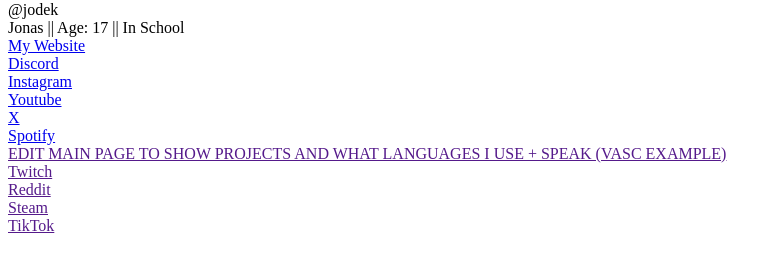
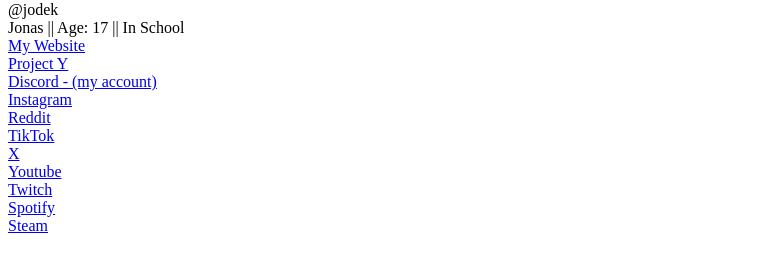
Before and after one commit to jodekq-linktree/jodekq-linktree.github.io, a plain HTML site: page index.html in a window 1280 px wide. Shown: the part 311-580 px from the top of the page, without its empty margins (0-782 px from the left). Drawn offline with nearby package versions, Linux system fonts and the light colour scheme.

Commit message:
Changes
Structered + Added Links

```diff
--- a/index.html
+++ b/index.html
@@ -31,34 +31,37 @@
     </div>
     <div class="section-divide"></div>
     <div class="link">
-        <a class="link-content" href="https://discordapp.com/users/485815291406843904" target="_blank" rel="nofollow">Discord</a>
+        <a class="link-content" href="https://discordapp.com/users/485815291406843904" target="_blank" rel="nofollow">Project Y</a>
+    </div>
+    <div class="section-divide"></div>
+    <div class="link">
+        <a class="link-content" href="https://discordapp.com/users/485815291406843904" target="_blank" rel="nofollow">Discord - (my account)</a>
     </div>
     <div class="link">
         <a class="link-content" href="https://www.instagram.com/joonas.de/" target="_blank" rel="nofollow">Instagram</a>
     </div>
     <div class="link">
-        <a class="link-content" href="https://www.youtube.com/@jodek" target="_blank" rel="nofollow">Youtube</a>
+        <a class="link-content" href="https://www.reddit.com/user/thejodek" target="_blank" rel="nofollow">Reddit</a>
+    </div>
+    <div class="link">
+        <a class="link-content" href="https://www.tiktok.com/@the_jodek" target="_blank" rel="nofollow">TikTok</a>
     </div>
     <div class="link">
         <a class="link-content" href="https://twitter.com/the_jodek" target="_blank" rel="nofollow">X</a>
     </div>
+    <div class="section-divide"></div>
+    <div class="link">
+        <a class="link-content" href="https://www.youtube.com/@jodek" target="_blank" rel="nofollow">Youtube</a>
+    </div>
+    <div class="link">
+        <a class="link-content" href="https://www.twitch.tv/thejodek" target="_blank" rel="nofollow">Twitch</a>
+    </div>
+    <div class="section-divide"></div>
     <div class="link">
         <a class="link-content" href="https://open.spotify.com/user/fgxswj8ejkf4guhf5eyf94jxi" target="_blank" rel="nofollow">Spotify</a>
     </div>
     <div class="link">
-        <a class="link-content" href="" target="_blank" rel="nofollow">EDIT MAIN PAGE TO SHOW PROJECTS AND WHAT LANGUAGES I USE + SPEAK (VASC EXAMPLE)</a>
-    </div>
-    <div class="link">
-        <a class="link-content" href="" target="_blank" rel="nofollow">Twitch</a>
-    </div>
-    <div class="link">
-        <a class="link-content" href="" target="_blank" rel="nofollow">Reddit</a>
-    </div>
-    <div class="link">
-        <a class="link-content" href="" target="_blank" rel="nofollow">Steam</a>
-    </div>
-    <div class="link">
-        <a class="link-content" href="" target="_blank" rel="nofollow">TikTok</a>
+        <a class="link-content" href="https://steamcommunity.com/id/thejodek/" target="_blank" rel="nofollow">Steam</a>
     </div>
     <div class="section-divide"></div>
 </body>
```
